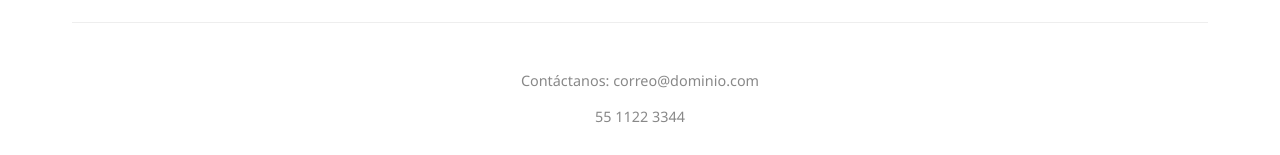
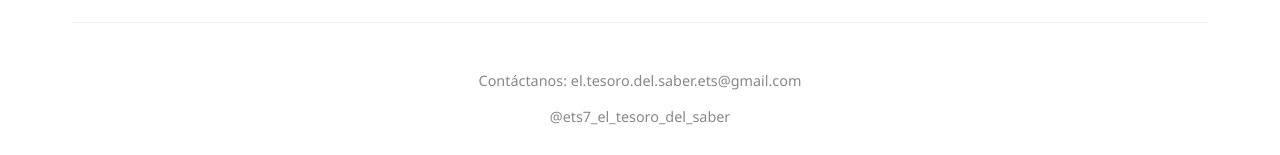
Before and after one commit to Gamesrack565/ETS-El-Tesoro-del-Saber---Proyecto_web, a React (Vite) app in the folder frontend/: page / in a window 1280 px wide. Shown: the part 1124-1279 px from the top of the page. Built offline with nearby package versions, Linux system fonts and the light colour scheme; no server answers.

Commit message:
Version 3.8.1 - Ajuste de texto de contacto en el pie de página

```diff
--- a/frontend/src/pages/Pagina_Home/pagina_home.jsx
+++ b/frontend/src/pages/Pagina_Home/pagina_home.jsx
@@ -182,8 +182,8 @@ function HomePage() {
 
       {/* --- Pie de página --- */}
       <footer className="home-footer">
-        <p>Contáctanos: correo@dominio.com</p>
-        <p>55 1122 3344</p>
+        <p>Contáctanos: el.tesoro.del.saber.ets@gmail.com</p>
+        <p>@ets7_el_tesoro_del_saber</p>
       </footer>
 
     </div>
```
